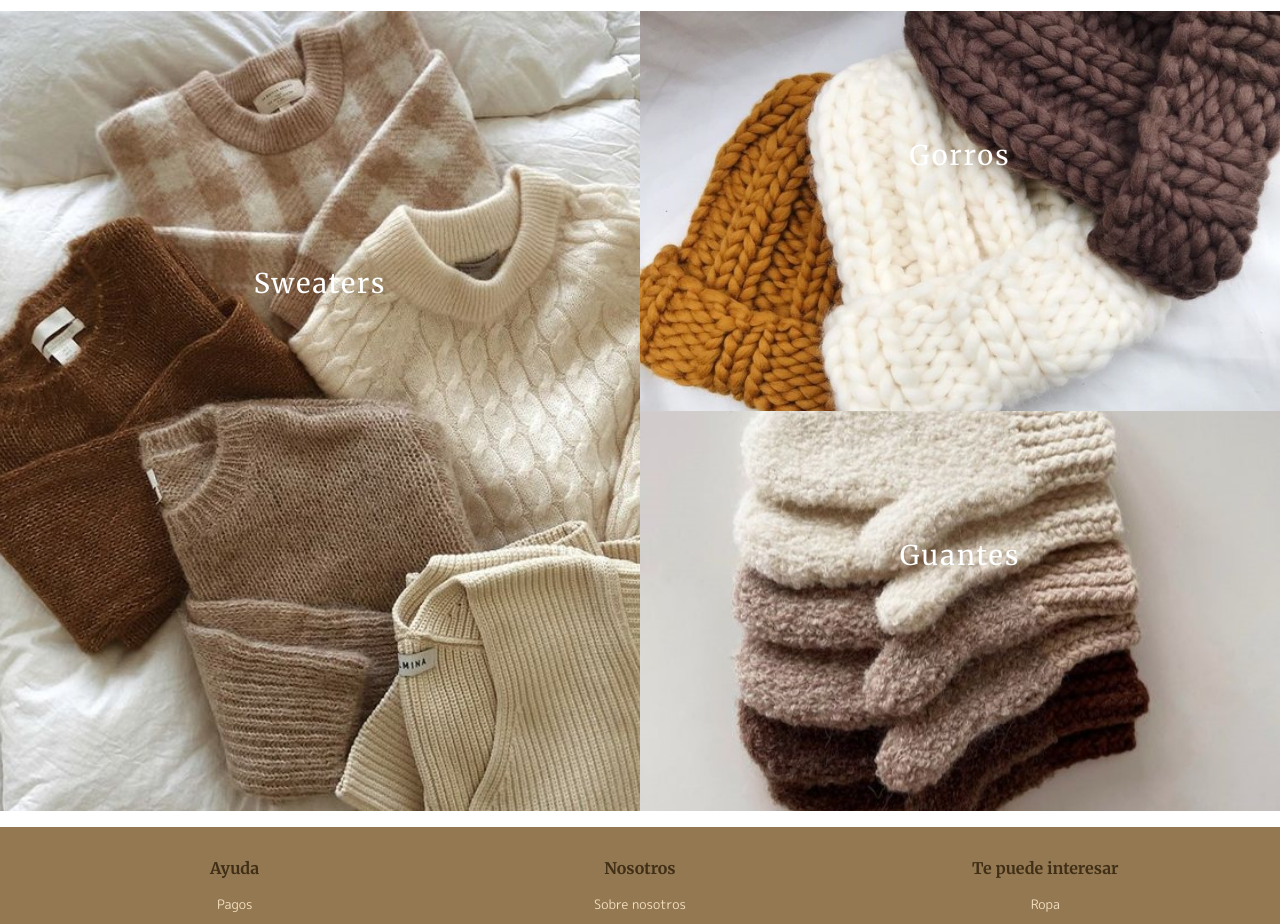
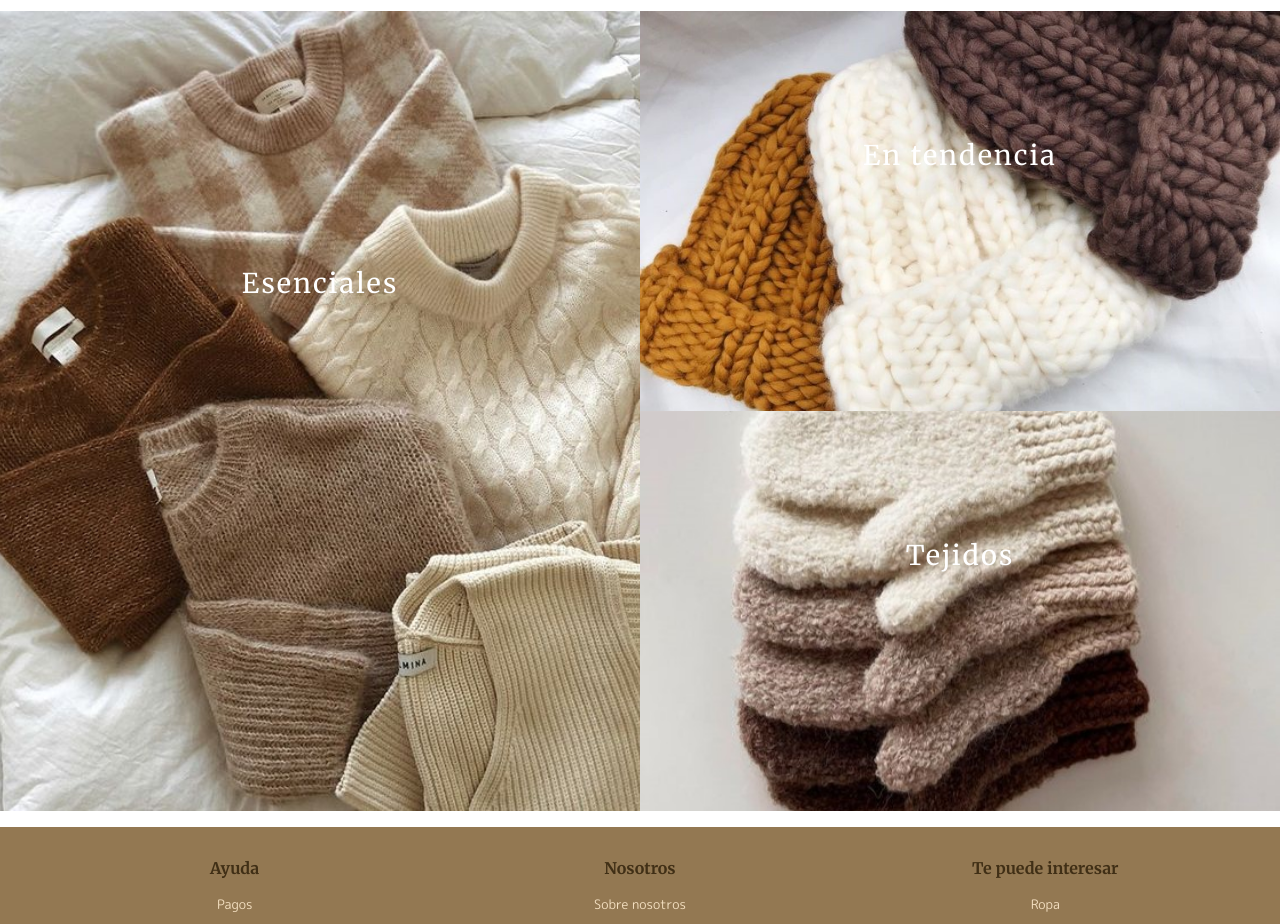
Before and after one commit to marianacardenasme/RetailEcommerce-one, a React (Create React App) app: page / in a window 1280 px wide. Shown: the part 1040-1964 px from the top of the page. Built offline with nearby package versions, Linux system fonts and the light colour scheme.

Commit message:
category/collection pages

```diff
--- a/src/App.js
+++ b/src/App.js
@@ -7,6 +7,8 @@ import NavBar from './components/NavBar';
 import Home from "./pages/Home";
 import Footer from "./components/Footer"
 import ProductDetails from './pages/ProductDetails';
+import Category from "./pages/Category";
+import Collection from "./pages/Collection";
 
 function App() {
   return (
@@ -21,6 +23,8 @@ function App() {
       <Routes>
         <Route path="/" element={<Home/>}/>
         <Route path="/:name" element={<ProductDetails />}></Route>
+        <Route path="/category/:categoryName" element={<Category />}></Route>
+        <Route path="/collection/:collectionName" element={<Collection />}></Route>
         <Route path="*" element={<Error />}></Route>
       </Routes>
       <Footer />
--- a/src/components/NavBar.css
+++ b/src/components/NavBar.css
@@ -1,3 +1,6 @@
+@import url('https://fonts.googleapis.com/css2?family=M+PLUS+Rounded+1c&display=swap');
+@import url('https://fonts.googleapis.com/css2?family=Merriweather:ital,wght@0,300;0,400;0,700;0,900;1,300;1,400;1,700;1,900&display=swap');
+
 .navbarcontainer {
     background-color: white;
     padding: 1rem;
@@ -16,10 +19,36 @@
 .menudropdown {
     border: none;
     border-radius: 0%;
+    padding: 1em;
+}
+
+.dropdown-header {
+    font-family: "Merriweather", serif;
+    font-size: 0.8em;
+    color: black;
+    font-weight: 600;
+    letter-spacing: 1.5px;
 }
 
 .dropdown-item {
-    padding: 1rem 4rem 1rem 2rem;
+    padding: 0.5rem 2rem 0.5rem 1rem;
+    font-family: "M PLUS Rounded 1c", sans-serif;
+    font-size: 0.9em;
+    font-weight: 400;
+}
+
+.special-prices {
+    font-weight: 600;
+    color: red;
+}
+
+.dropdown-item:hover {
+    font-weight: 600;
+}
+
+.special-prices:hover {
+    font-weight: 700;
+    color: red;
 }
 
 .input-group {
--- a/src/components/ProductCard.css
+++ b/src/components/ProductCard.css
@@ -55,6 +55,17 @@
     font-size: 0.8em;
 }
 
+.category-title {
+    text-align: center;
+    font-family: "Merriweather", serif;
+    font-size: 1.5em;
+    font-weight: 400;
+    margin: 1em;
+    color: #816132;
+    text-transform: uppercase;
+    letter-spacing: 2px;
+}
+
 @media screen and (max-width: 1080px) {
     .prdcard-container {
         display: grid;
--- a/src/components/ProductCard.js
+++ b/src/components/ProductCard.js
@@ -7,9 +7,11 @@ import items from '../items.json'
 
 const ProductCard = () => {
   const [product] = useState(items)
+  const recommendedProducts = product.products.filter(({ recommended }) => recommended).slice(0, 4)
+
   return (
     <Container fluid className='prdcard-container'>
-      {product.products.map(({ name, price, pictures, picture2 }) => (
+      {recommendedProducts.map(({ name, price, pictures}) => (
         <Link className="prdcard" key={name} to={`/${name}`}>
           <div className='picture-container'>
             <div className='picture-one'>
--- a/src/items.json
+++ b/src/items.json
@@ -3,40 +3,122 @@
         {
             "name" : "Botas",
             "price": "$150.000",
+            "special-price": "120.000",
             "pictures": [
                 "https://i.pinimg.com/564x/46/98/d5/4698d505a8d1fa5be52f20d5083136b9.jpg",
                 "https://i.pinimg.com/564x/bb/d6/12/bbd6129c0f423fd7fc1ac6d252d0e041.jpg"
             ],
-            "sizes": ["xs", "s", "m", "l", "xl"]
+            "sizes": ["xs", "s", "m", "l", "xl"],
+            "category": "zapatos",
+            "collection": "esenciales",
+            "discount": true,
+            "recommended": true
         },
         {
             "name" : "Orejeras",
             "price": "$50.000",
+            "special-price": "",
             "pictures": [
                 "https://i.pinimg.com/564x/9f/1b/36/9f1b3640a9b15c550972e6f0f23ba161.jpg",
                 "https://i.pinimg.com/564x/0e/6e/be/0e6ebed1c9c43e089ef4759dc38a7587.jpg",
                 "https://i.pinimg.com/564x/6a/61/e7/6a61e79e1dcc2ba0d2f18d26a3611749.jpg",
                 "https://i.pinimg.com/736x/f2/82/da/f282dae978025479221e7bbb5c539ac2.jpg"
             ],
-            "sizes": ["xs", "s", "m", "l", "xl"]
+            "sizes": ["xs", "s", "m", "l", "xl"],
+            "category": "accesorios",
+            "collection": "en tendencia",
+            "discount": false,
+            "recommended": true
         },
         {
             "name" : "Bufandas",
             "price": "$60.000",
+            "special-price": "",
             "pictures": [
                 "https://i.pinimg.com/564x/53/19/31/531931a2c7a0d494081970982dd0ef95.jpg",
                 "https://i.pinimg.com/564x/55/e2/8d/55e28d6e06ad38164de7904e23924bc1.jpg"
             ],
-            "sizes": ["xs", "s", "m", "l", "xl"]
+            "sizes": ["xs", "s", "m", "l", "xl"],
+            "category": "accesorios",
+            "collection": "tejidos",
+            "discount": false,
+            "recommended": true
         },
         {
             "name" : "Medias",
             "price": "$25.000",
+            "special-price": "",
             "pictures": [
                 "https://i.pinimg.com/564x/05/e2/c1/05e2c1d16b9bbdd39ef21bb6249be3e5.jpg",
                 "https://i.pinimg.com/564x/38/96/4d/38964df4864d52f4f9ada28b76d1438a.jpg"
             ],
-            "sizes": ["xs", "s", "m", "l", "xl"]
+            "sizes": ["xs", "s", "m", "l", "xl"],
+            "category": "ropa",
+            "collection": "esenciales",
+            "discount": false,
+            "recommended": true
+        },
+        {
+            "name" : "Chaqueta",
+            "price": "$180.000",
+            "special-price": "",
+            "pictures": [
+                "https://i.pinimg.com/736x/26/f7/e7/26f7e756c83a1a1f7b1c3d28ca059044.jpg",
+                "https://i.pinimg.com/564x/5f/b6/50/5fb65055f8c33aa4ec308404267647ae.jpg",
+                "https://i.pinimg.com/564x/f8/94/b3/f894b3ee9353ac8aa3c464950ce53617.jpg",
+                "https://i.pinimg.com/564x/50/8a/75/508a75b92e4ca409bdaaec5041b67842.jpg"
+            ],
+            "sizes": ["xs", "s", "m", "l", "xl"],
+            "category": "ropa",
+            "collection": "esenciales",
+            "discount": false,
+            "recommended": false
+        },
+        {
+            "name" : "Guantes",
+            "price": "$35.000",
+            "special-price": "",
+            "pictures": [
+                "https://i.pinimg.com/564x/d0/a2/76/d0a2762f49db09cf8f76ae84bf25fbed.jpg",
+                "https://i.pinimg.com/736x/49/05/84/490584b7c9b0517e0b496122546e0590.jpg"
+            ],
+            "sizes": ["xs", "s", "m", "l", "xl"],
+            "category": "accesorios",
+            "collection": "tejidos",
+            "discount": false,
+            "recommended": false
+        },
+        {
+            "name" : "Sweater",
+            "price": "$90.000",
+            "special-price": "",
+            "pictures": [
+                "https://i.pinimg.com/564x/6e/af/db/6eafdb2b38216fcfba3b24d3857fb302.jpg",
+                "https://i.pinimg.com/564x/d4/30/69/d430693b7b789346380911214ac9b8bd.jpg",
+                "https://i.pinimg.com/564x/8a/7c/24/8a7c24f70a9490d9952b0c956fd97179.jpg",
+                "https://i.pinimg.com/564x/f1/94/7f/f1947fb157894669076107b6efa190fe.jpg"
+            ],
+            "sizes": ["xs", "s", "m", "l", "xl"],
+            "category": "ropa",
+            "collection": "esenciales",
+            "discount": false,
+            "recommended": false
+        },
+        {
+            "name" : "Gorro",
+            "price": "$55.000",
+            "special-price": "",
+            "pictures": [
+                "https://i.pinimg.com/564x/16/06/85/1606853ad24c5b99d5783e80a5c319e9.jpg",
+                "https://i.pinimg.com/736x/b8/30/03/b8300355741987d702265656b7686b78.jpg",
+                "https://i.pinimg.com/564x/c5/fe/78/c5fe78d486e0bcff410f81488edb0178.jpg",
+                "https://i.pinimg.com/564x/10/ca/c4/10cac4eade99e915f799ddb2050f529b.jpg"
+            ],
+            "sizes": ["xs", "s", "m", "l", "xl"],
+            "category": "accesorios",
+            "collection": "en tendencia",
+            "discount": false,
+            "recommended": false
         }
     ]
 }
--- /dev/null
+++ b/src/pages/Category.js
@@ -0,0 +1,35 @@
+import React from 'react'
+import '../components/ProductCard.css'
+import items from '../items.json'
+import { useParams } from 'react-router-dom'
+import { Container } from 'react-bootstrap'
+import { Link } from 'react-router-dom'
+
+const Category = () => {
+  const { categoryName } = useParams()
+  const filteredProducts = items.products.filter(({ category }) => category === categoryName)
+
+  return (
+    <Container fluid className='d-flex flex-column'>
+      <h1 className='category-title'>{categoryName}</h1>
+      <div className='prdcard-container'>
+        {filteredProducts.map(({ name, price, pictures }) => (
+          <Link className="prdcard" key={name} to={`/${name}`}>
+            <div className='picture-container'>
+              <div className='picture-one'>
+                <img src={pictures[0]} alt={name} className='picture'/>
+              </div>
+              <div className='picture-two'>
+                <img src={pictures[1]} alt={name} className='picture'/>
+              </div>
+            </div>
+            <h3 className='prdname'>{name}</h3>
+            <h4 className='prdprice'>{price}</h4>
+          </Link>
+        ))}
+      </div>
+    </Container>
+  )
+}
+
+export default Category
--- /dev/null
+++ b/src/pages/Collection.js
@@ -0,0 +1,35 @@
+import React from 'react'
+import '../components/ProductCard.css'
+import items from '../items.json'
+import { useParams } from 'react-router-dom'
+import { Container } from 'react-bootstrap'
+import { Link } from 'react-router-dom'
+
+const Collection = () => {
+  const { collectionName } = useParams()
+  const filteredProducts = items.products.filter(({ collection }) => collection === collectionName)
+
+  return (
+    <Container fluid className='d-flex flex-column'>
+      <h1 className='category-title'>{collectionName}</h1>
+      <div className='prdcard-container'>
+        {filteredProducts.map(({ name, price, pictures }) => (
+          <Link className="prdcard" key={name} to={`/${name}`}>
+            <div className='picture-container'>
+              <div className='picture-one'>
+                <img src={pictures[0]} alt={name} className='picture'/>
+              </div>
+              <div className='picture-two'>
+                <img src={pictures[1]} alt={name} className='picture'/>
+              </div>
+            </div>
+            <h3 className='prdname'>{name}</h3>
+            <h4 className='prdprice'>{price}</h4>
+          </Link>
+        ))}
+      </div>
+    </Container>
+  )
+}
+
+export default Collection
--- a/src/pages/Home.js
+++ b/src/pages/Home.js
@@ -13,27 +13,27 @@ const Home = () => {
       <ProductCard />
       <Container fluid className="grid-container">
         <div className='grid-bigpicture'>
-          <Link to="/productdetails" className='grid-link-2'>
-            <img className='grid-image' src={require("../images/home/winter_sweaters.png")} alt='winter'/>
+          <Link to="/collection/esenciales" className='grid-link-2'>
+            <img className='grid-image' src={require("../images/home/winter_sweaters.png")} alt='esenciales'/>
             <div className='inner-grid-bigpicture'>
-              <h2 className='big-inner-text'>Sweaters</h2>
+              <h2 className='big-inner-text'>Esenciales</h2>
             </div>
           </Link>
         </div>
         <div>
           <div className='grid-smallpicture d-flex flex-col'>
-            <Link to="/productdetails" className='grid-link-2'>
-              <img className='grid-image' src={require("../images/home/gorros.jpg")} alt='winter'/>
+            <Link to="/collection/en%20tendencia" className='grid-link-2'>
+              <img className='grid-image' src={require("../images/home/gorros.jpg")} alt='en tendencia'/>
               <div className='inner-grid-smallpicture'>
-                <h2 className='small-inner-text'>Gorros</h2>
+                <h2 className='small-inner-text'>En tendencia</h2>
               </div>
             </Link>
           </div>
           <div className='grid-smallpicture d-flex flex-col'>
-            <Link to="/productdetails" className='grid-link-2'>
-              <img className='grid-image' src={require("../images/home/guantes.jpg")} alt='winter'/>
+            <Link to="/collection/tejidos" className='grid-link-2'>
+              <img className='grid-image' src={require("../images/home/guantes.jpg")} alt='tejidos'/>
               <div className='inner-grid-smallpicture'>
-                <h2 className='small-inner-text'>Guantes</h2>
+                <h2 className='small-inner-text'>Tejidos</h2>
               </div>
             </Link>
           </div>
--- a/src/pages/ProductDetails.js
+++ b/src/pages/ProductDetails.js
@@ -14,7 +14,6 @@ const ProductDetails = () => {
       setProductDetails(newProduct)
       console.log(newProduct)
     }
-
     findProduct()
   }, [name])
 
```
Also changed, not shown: src/components/NavBar.js (+22 -8 lines).
